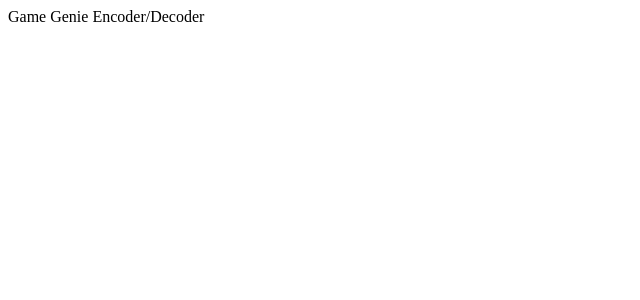
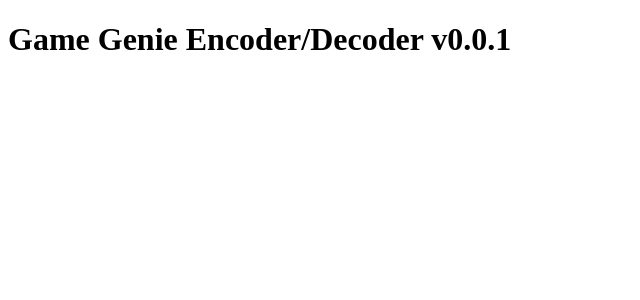
Before and after one commit to jdratlif/ggencoder-react, a React (Create React App) app in the folder ggencoder/: page / in a window 1280 px wide. Shown: the top 300 px of the page, without its empty margins (0-640 px from the left). Built offline with nearby package versions, Linux system fonts and the light colour scheme.

Commit message:
add Header component

```diff
--- a/ggencoder/src/App.tsx
+++ b/ggencoder/src/App.tsx
@@ -1,5 +1,11 @@
+import Header from "./components/Header";
+
 function App() {
-  return <div>Game Genie Encoder/Decoder</div>;
+  return (
+    <>
+      <Header version="0.0.1" />
+    </>
+  );
 }
 
 export default App;
--- /dev/null
+++ b/ggencoder/src/components/Header.tsx
@@ -0,0 +1,13 @@
+type HeaderProps = {
+  version: string;
+};
+
+const Header = ({ version }: HeaderProps) => {
+  return (
+    <header>
+      <h1>Game Genie Encoder/Decoder v{version}</h1>
+    </header>
+  );
+};
+
+export default Header;
```
